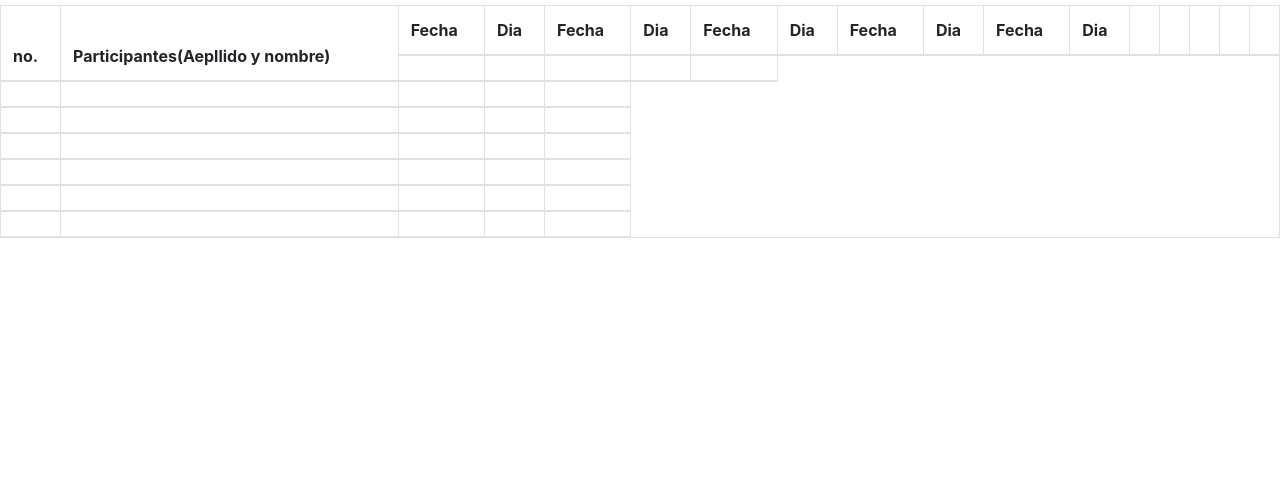
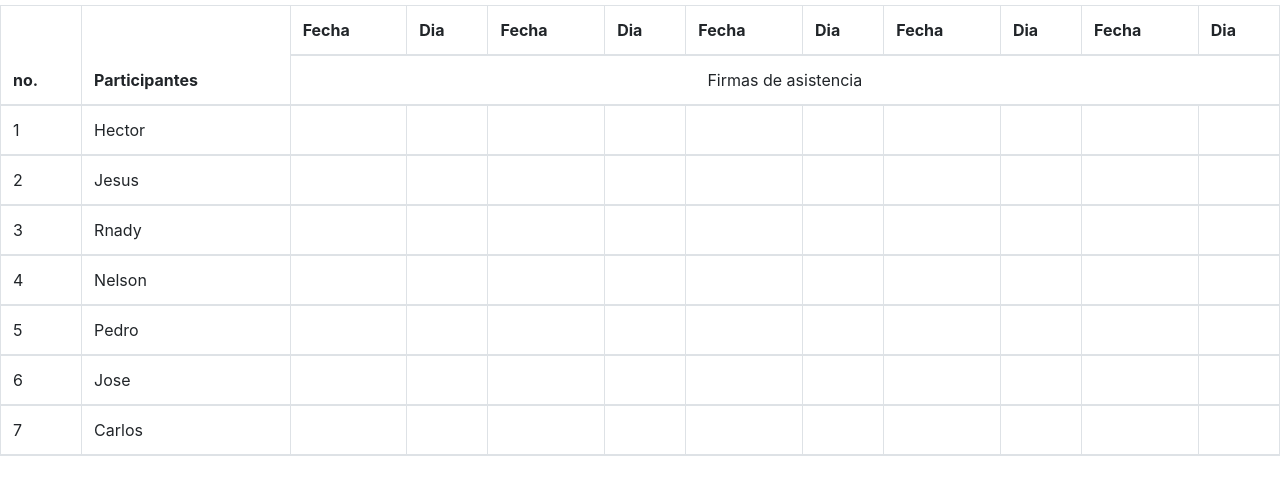
Before and after one commit to winnerperez50/web2020, a plain HTML site: page retos/asitencia.html in a window 1280 px wide. Shown: the part 41-536 px from the top of the page. Drawn offline with Linux system fonts and the light colour scheme.

Commit message:
casi logro lo que el profe

```diff
--- a/retos/asitencia.html
+++ b/retos/asitencia.html
@@ -20,7 +20,7 @@
         <thead>
             <tr>
                 <th rowspan="3">no.</th>
-                <th rowspan="3">Participantes(Aepllido y nombre)</th>
+                <th rowspan="3">Participantes</th>
                 <th rowspan="2">Fecha</th>
                 <th rowspan="2">Dia</th>
                 <th rowspan="2">Fecha</thr>
@@ -32,17 +32,35 @@
                 <th rowspan="2">Fecha</th>
                 <th rowspan="2">Dia</th>
             </tr>
+
+
+
             <tr>
+
+
+
+
+
+            </tr>
+            <tr>
+
+
+
+                <td class="text-center" colspan="12"> Firmas de asistencia</td>
+
+            </tr>
+            <tr>
+
+
+
+
+                <td>1</td>
+                <td>Hector</td>
                 <td></td>
                 <td></td>
                 <td></td>
                 <td></td>
                 <td></td>
-
-            </tr>
-            <tr>
-
-
                 <td></td>
                 <td></td>
                 <td></td>
@@ -52,6 +70,13 @@
             <tr>
 
 
+                <td>2</td>
+                <td>Jesus</td>
+                <td></td>
+                <td></td>
+                <td></td>
+                <td></td>
+                <td></td>
                 <td></td>
                 <td></td>
                 <td></td>
@@ -61,7 +86,13 @@
             <tr>
 
 
-
+                <td>3</td>
+                <td>Rnady</td>
+                <td></td>
+                <td></td>
+                <td></td>
+                <td></td>
+                <td></td>
                 <td></td>
                 <td></td>
                 <td></td>
@@ -70,6 +101,13 @@
             </tr>
             <tr>
 
+                <td>4</td>
+                <td>Nelson</td>
+                <td></td>
+                <td></td>
+                <td></td>
+                <td></td>
+                <td></td>
                 <td></td>
                 <td></td>
                 <td></td>
@@ -78,6 +116,13 @@
             </tr>
             <tr>
 
+                <td>5</td>
+                <td>Pedro</td>
+                <td></td>
+                <td></td>
+                <td></td>
+                <td></td>
+                <td></td>
                 <td></td>
                 <td></td>
                 <td></td>
@@ -85,6 +130,15 @@
                 <td></td>
             </tr>
             <tr>
+
+
+                <td>6</td>
+                <td>Jose</td>
+                <td></td>
+                <td></td>
+                <td></td>
+                <td></td>
+                <td></td>
                 <td></td>
                 <td></td>
                 <td></td>
@@ -92,6 +146,14 @@
                 <td></td>
             </tr>
             <tr>
+
+                <td>7</td>
+                <td>Carlos</td>
+                <td></td>
+                <td></td>
+                <td></td>
+                <td></td>
+                <td></td>
                 <td></td>
                 <td></td>
                 <td></td>
```
